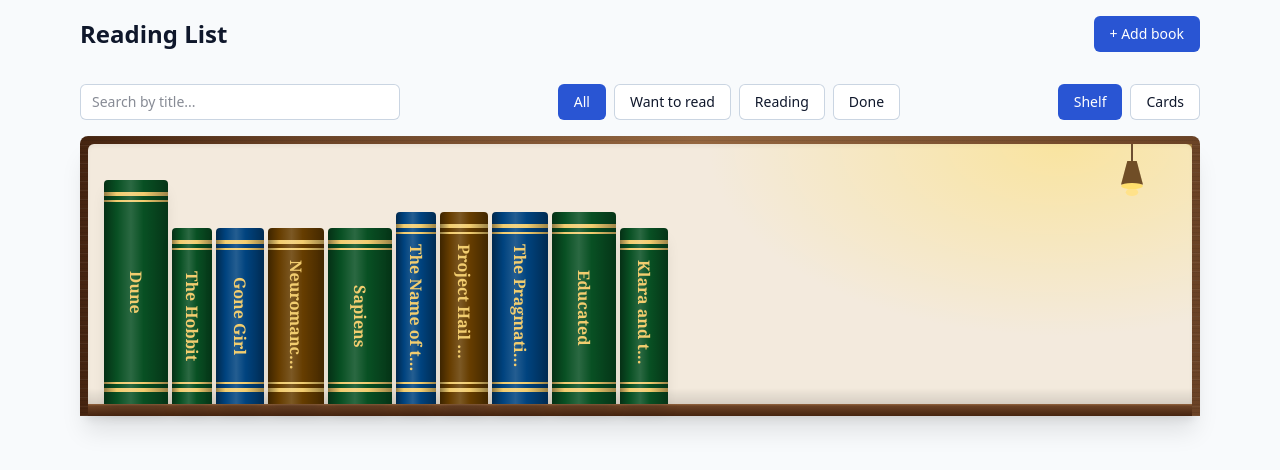
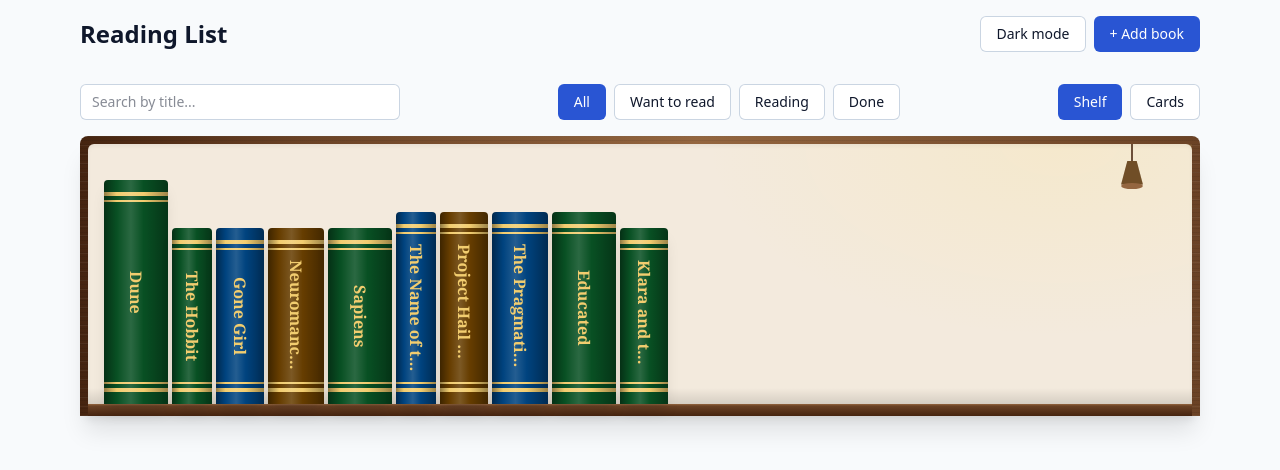
Before and after one commit to RukiDV/reading_list_app, a React (Vite) app: page / in a window 1280 px wide. Shown: the top 470 px of the page. Built offline with nearby package versions, Linux system fonts and the light colour scheme.

Commit message:
Add dark mode with the shelf lamp as the switch
Night values for every color token under data-theme=dark, a header toggle, and the lamp as a second switch. The theme is set before the first paint from localStorage or the OS setting. Dialog backdrop gets its own scrim token.

```diff
--- a/index.html
+++ b/index.html
@@ -4,6 +4,16 @@
     <meta charset="utf-8" />
     <meta name="viewport" content="width=device-width, initial-scale=1" />
     <title>Reading List</title>
+    <script>
+      // Set the theme before the first paint, so there is no flash.
+      try {
+        var saved = localStorage.getItem("theme");
+        var dark = saved
+          ? saved === "dark"
+          : window.matchMedia("(prefers-color-scheme: dark)").matches;
+        document.documentElement.dataset.theme = dark ? "dark" : "light";
+      } catch (e) {}
+    </script>
   </head>
 
   <body>
--- a/src/App.tsx
+++ b/src/App.tsx
@@ -13,6 +13,7 @@ import Toolbar from "./components/Toolbar";
 import type { ViewMode } from "./components/ViewToggle";
 import type { Book, NewBook, StatusFilter } from "./types";
 import { useBooks } from "./useBooks";
+import { useTheme } from "./useTheme";
 
 type DialogState =
   | { type: "form"; book: Book | null }
@@ -22,6 +23,7 @@ type DialogState =
 const TOAST_DURATION_MS = 3000;
 
 export default function App() {
+  const { theme, toggleTheme } = useTheme();
   const { books, addBook, updateBook, deleteBook } = useBooks();
   const [status, setStatus] = useState<StatusFilter>("all");
   const [query, setQuery] = useState("");
@@ -66,7 +68,7 @@ export default function App() {
 
   return (
     <div className="mx-auto max-w-6xl px-4 pb-16">
-      <Header onAdd={() => setDialog({ type: "form", book: null })} />
+      <Header theme={theme} onToggleTheme={toggleTheme} onAdd={() => setDialog({ type: "form", book: null })} />
       <main>
         <Toolbar
           query={query}
@@ -85,6 +87,8 @@ export default function App() {
             onSelect={setSelectedId}
             onEdit={(book) => setDialog({ type: "form", book })}
             onDelete={(book) => setDialog({ type: "delete", book })}
+            lampOn={theme === "dark"}
+            onToggleLamp={toggleTheme}
           />
         ) : (
           <BookGrid
--- a/src/components/BookShelf.tsx
+++ b/src/components/BookShelf.tsx
@@ -11,6 +11,8 @@ type BookShelfProps = {
   onSelect: (id: string | null) => void;
   onEdit: (book: Book) => void;
   onDelete: (book: Book) => void;
+  lampOn: boolean;
+  onToggleLamp: () => void;
 };
 
 export default function BookShelf({
@@ -19,6 +21,8 @@ export default function BookShelf({
   onSelect,
   onEdit,
   onDelete,
+  lampOn,
+  onToggleLamp,
 }: BookShelfProps) {
   const panelId = useId();
   const selected = books.find((book) => book.id === selectedId);
@@ -31,7 +35,7 @@ export default function BookShelf({
             aria-hidden="true"
             className="pointer-events-none absolute inset-0 shelf-glow"
           />
-          <ShelfLamp />
+          <ShelfLamp on={lampOn} onToggle={onToggleLamp} />
           <ul
             aria-label="Bookshelf"
             className="relative flex flex-wrap content-start gap-x-1 px-2 shelf-boards sm:px-4"
--- a/src/components/Dialog.tsx
+++ b/src/components/Dialog.tsx
@@ -54,7 +54,7 @@ export default function Dialog({ title, onClose, children }: DialogProps) {
           onClose();
         }
       }}
-      className="m-auto w-full max-w-md rounded-lg p-0 backdrop:bg-ink/50"
+      className="m-auto w-full max-w-md rounded-lg bg-surface p-0 text-ink backdrop:bg-scrim"
     >
       <div className="flex flex-col gap-4 p-6">
         <h2 id={titleId} className="text-xl font-semibold">
--- a/src/components/Header.tsx
+++ b/src/components/Header.tsx
@@ -1,14 +1,23 @@
+import type { Theme } from "../useTheme";
 import Button from "./Button";
+import ThemeToggle from "./ThemeToggle";
 
-type HeaderProps = { onAdd: () => void };
+type HeaderProps = {
+  theme: Theme;
+  onToggleTheme: () => void;
+  onAdd: () => void;
+};
 
-export default function Header({ onAdd }: HeaderProps) {
+export default function Header({ theme, onToggleTheme, onAdd }: HeaderProps) {
   return (
     <header className="flex items-center justify-between gap-4 py-4">
       <h1 className="text-2xl font-bold">Reading List</h1>
-      <Button variant="primary" onClick={onAdd}>
-        + Add book
-      </Button>
+      <div className="flex items-center gap-2">
+        <ThemeToggle theme={theme} onToggle={onToggleTheme} />
+        <Button variant="primary" onClick={onAdd}>
+          + Add book
+        </Button>
+      </div>
     </header>
   );
 }
--- a/src/components/ShelfLamp.tsx
+++ b/src/components/ShelfLamp.tsx
@@ -1,16 +1,33 @@
-/** A little pendant lamp that hangs from the top of the shelf. Decoration only. */
-export default function ShelfLamp() {
+type ShelfLampProps = {
+  /** The lamp is on in dark mode. */
+  on: boolean;
+  onToggle: () => void;
+};
+
+/** A pendant lamp on the shelf. Pull it to switch between light and dark mode. */
+export default function ShelfLamp({ on, onToggle }: ShelfLampProps) {
   return (
-    <svg
-      aria-hidden="true"
-      viewBox="0 0 48 72"
-      className="pointer-events-none absolute top-0 right-10 h-14 w-10 origin-top motion-safe:animate-sway"
+    <button
+      type="button"
+      aria-pressed={on}
+      aria-label="Lamp"
+      title={on ? "Switch the lamp off" : "Switch the lamp on"}
+      onClick={onToggle}
+      className="absolute top-0 right-10 z-10 h-14 w-10 origin-top cursor-pointer rounded-b-lg motion-safe:animate-sway"
     >
-      <line x1="24" y1="0" x2="24" y2="22" className="stroke-wood-dark" strokeWidth="2" />
-      <path d="M10 52 L18 22 H30 L38 52 Z" className="fill-wood-dark" />
-      <path d="M10 52 L18 22 H30 L38 52 Z" className="fill-gold/25" />
-      <ellipse cx="24" cy="54" rx="14" ry="4" className="fill-lamp" />
-      <ellipse cx="24" cy="62" rx="8" ry="5" className="fill-lamp/60" />
-    </svg>
+      <svg aria-hidden="true" viewBox="0 0 48 72" className="h-full w-full">
+        <line x1="24" y1="0" x2="24" y2="22" className="stroke-wood-dark" strokeWidth="2" />
+        <path d="M10 52 L18 22 H30 L38 52 Z" className="fill-wood-dark" />
+        <path d="M10 52 L18 22 H30 L38 52 Z" className="fill-gold/25" />
+        <ellipse
+          cx="24"
+          cy="54"
+          rx="14"
+          ry="4"
+          className={on ? "fill-lamp" : "fill-wood-light"}
+        />
+        {on && <ellipse cx="24" cy="62" rx="8" ry="5" className="fill-lamp/60" />}
+      </svg>
+    </button>
   );
 }
--- /dev/null
+++ b/src/components/ThemeToggle.tsx
@@ -0,0 +1,15 @@
+import type { Theme } from "../useTheme";
+import Button from "./Button";
+
+type ThemeToggleProps = {
+  theme: Theme;
+  onToggle: () => void;
+};
+
+export default function ThemeToggle({ theme, onToggle }: ThemeToggleProps) {
+  return (
+    <Button aria-pressed={theme === "dark"} onClick={onToggle}>
+      Dark mode
+    </Button>
+  );
+}
--- a/src/index.css
+++ b/src/index.css
@@ -33,7 +33,13 @@
   --color-wood-light: oklch(0.55 0.08 60);
   --color-wood-dark: oklch(0.3 0.06 50);
   --color-gold: oklch(0.86 0.12 88);
+  /* Book spines look the same in light and dark mode. */
+  --color-spine-want: oklch(0.38 0.12 250);
+  --color-spine-reading: oklch(0.4 0.09 70);
+  --color-spine-done: oklch(0.38 0.1 150);
   --color-lamp: oklch(0.92 0.14 88);
+  /* Dim layer behind dialogs. Dark in both modes. */
+  --color-scrim: oklch(0.2 0.04 266 / 0.55);
 
   /* Animations. Used as `animate-cover-open` and `animate-detail-in`. */
   --animate-cover-open: cover-open 700ms ease-out both;
@@ -94,6 +100,40 @@
   }
 }
 
+/* How strong the light of the lamp is. Off by day. */
+:root {
+  --lamp-glow: 15%;
+}
+
+/* Dark mode: the same token names with night values. The lamp is on. */
+:root[data-theme="dark"] {
+  color-scheme: dark;
+  --color-brand-600: oklch(0.55 0.2 265);
+  --color-brand-700: oklch(0.62 0.19 265);
+  --color-status-want-bg: oklch(0.3 0.06 250);
+  --color-status-want-fg: oklch(0.85 0.08 250);
+  --color-status-reading-bg: oklch(0.33 0.06 80);
+  --color-status-reading-fg: oklch(0.88 0.1 90);
+  --color-status-done-bg: oklch(0.3 0.06 150);
+  --color-status-done-fg: oklch(0.85 0.09 150);
+  --color-page: oklch(0.18 0.02 265);
+  --color-surface: oklch(0.23 0.025 265);
+  --color-surface-hover: oklch(0.29 0.03 265);
+  --color-ink: oklch(0.95 0.01 265);
+  --color-muted: oklch(0.75 0.03 265);
+  --color-line: oklch(0.32 0.03 265);
+  --color-line-strong: oklch(0.42 0.035 265);
+  --color-star: oklch(0.78 0.15 75);
+  --color-star-empty: oklch(0.42 0.035 265);
+  --color-danger-600: oklch(0.55 0.2 27);
+  --color-danger-700: oklch(0.62 0.19 27);
+  --color-shelf-back: oklch(0.22 0.025 60);
+  --color-wood: oklch(0.32 0.05 55);
+  --color-wood-light: oklch(0.4 0.06 60);
+  --color-wood-dark: oklch(0.22 0.04 50);
+  --lamp-glow: 70%;
+}
+
 /* Wood with a grain: thin lines of different lengths on a shaded base. */
 @utility wood {
   background-color: var(--color-wood);
@@ -122,7 +162,7 @@
 @utility shelf-glow {
   background-image: radial-gradient(
     ellipse 22rem 12rem at 88% 0%,
-    color-mix(in oklab, var(--color-lamp) 55%, transparent),
+    color-mix(in oklab, var(--color-lamp) var(--lamp-glow), transparent),
     transparent
   );
 }
--- a/src/statusColors.ts
+++ b/src/statusColors.ts
@@ -1,8 +1,8 @@
 import type { Status } from "./types";
 
-/** Solid colors for book spines and covers, taken from the status tokens. */
+/** Solid colors for book spines and covers, the same in light and dark mode. */
 export const STATUS_SOLID_CLASSES: Record<Status, string> = {
-  "want-to-read": "bg-status-want-fg",
-  reading: "bg-status-reading-fg",
-  done: "bg-status-done-fg",
+  "want-to-read": "bg-spine-want",
+  reading: "bg-spine-reading",
+  done: "bg-spine-done",
 };
--- /dev/null
+++ b/src/useTheme.ts
@@ -0,0 +1,25 @@
+import { useCallback, useState } from "react";
+
+export type Theme = "light" | "dark";
+
+/** index.html sets `data-theme` before the first paint; read it from there. */
+function readTheme(): Theme {
+  return document.documentElement.dataset.theme === "dark" ? "dark" : "light";
+}
+
+export function useTheme() {
+  const [theme, setTheme] = useState<Theme>(readTheme);
+
+  const toggleTheme = useCallback(() => {
+    const next: Theme = theme === "dark" ? "light" : "dark";
+    document.documentElement.dataset.theme = next;
+    try {
+      localStorage.setItem("theme", next);
+    } catch {
+      // Storage can be blocked. The theme still works until the page closes.
+    }
+    setTheme(next);
+  }, [theme]);
+
+  return { theme, toggleTheme };
+}
```
Also changed, not shown: 1 other file (tests, documents, lock files or other folders).
